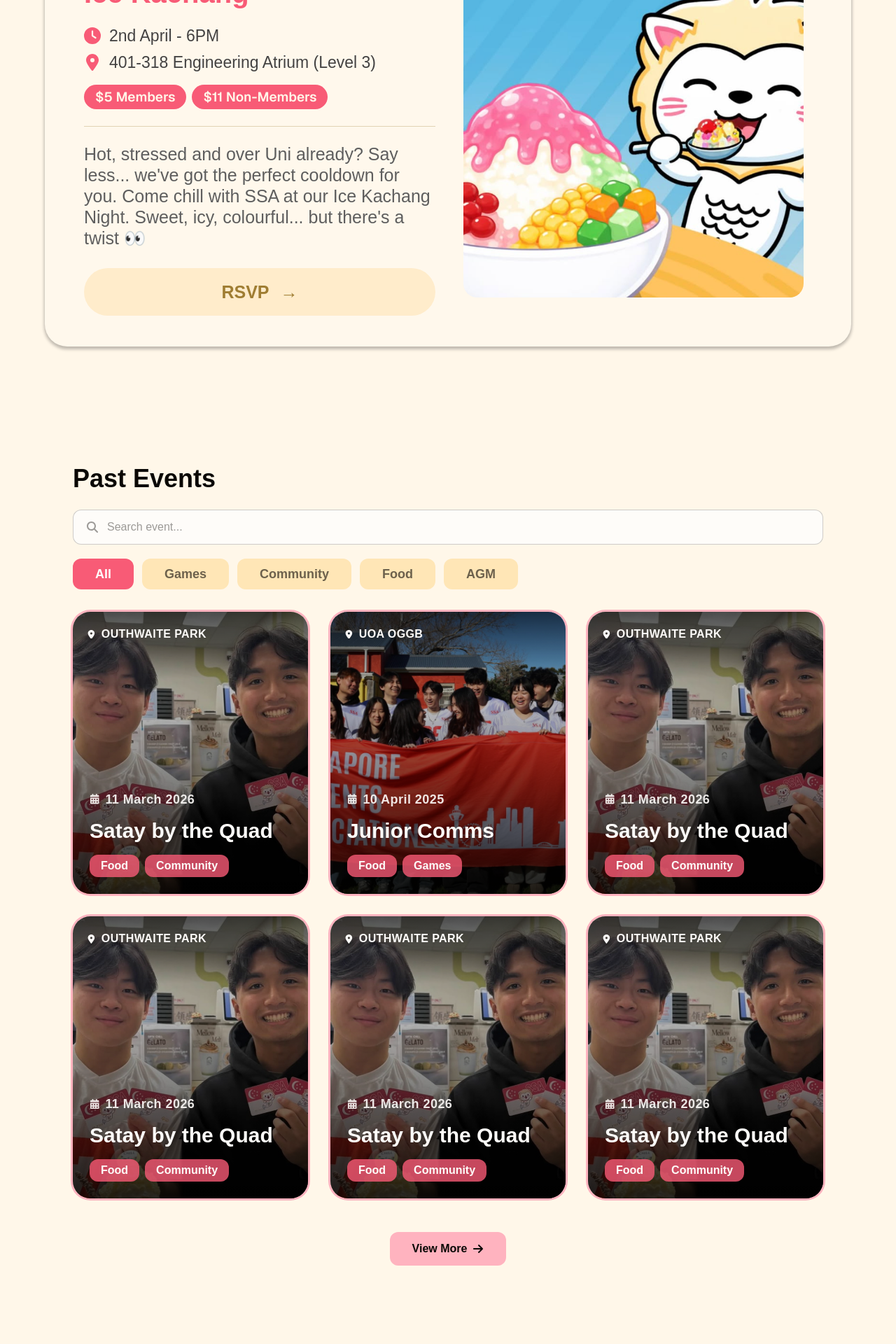
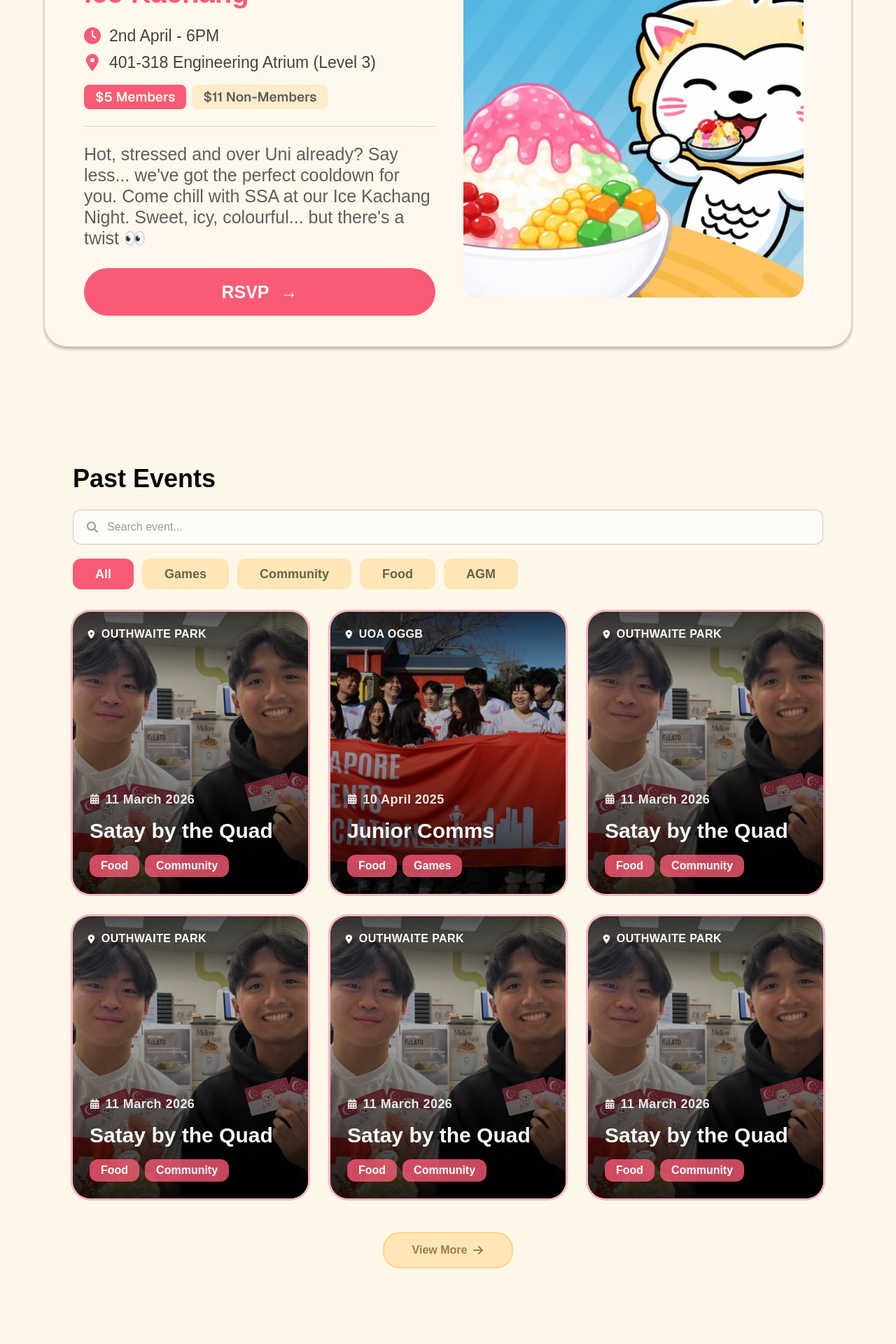
Before and after one commit to UoaWDCC/ssa, a Next.js app in the folder web/: page /events in a window 1280 px wide. Shown: the part 700-2620 px from the top of the page at 70% size. Built offline with nearby package versions, Linux system fonts and the light colour scheme; a web font is replaced by a local one.

Commit message:
fix: UI fixes to match figma

```diff
--- a/web/src/app/events/_components/PastEventsSection.tsx
+++ b/web/src/app/events/_components/PastEventsSection.tsx
@@ -78,7 +78,7 @@ export default function PastEventsSection() {
               onClick={() => handleFilterChange(filter)}
               className={`rounded-xl px-8 py-2 font-averia text-lg font-bold transition-colors focus-visible:outline-none focus-visible:ring-2 focus-visible:ring-ssa-red focus-visible:ring-offset-2 ${
                 isActive
-                  ? 'bg-ssa-red text-white'
+                  ? 'bg-ssa-red text-ssa-white'
                   : 'bg-ssa-yellow text-ssa-black/60 hover:bg-ssa-red-lighter hover:text-ssa-red'
               }`}
             >
@@ -111,7 +111,7 @@ export default function PastEventsSection() {
           <button
             type="button"
             onClick={() => setVisibleCount((count) => count + LOAD_MORE_STEP)}
-            className="inline-flex items-center gap-2 rounded-xl bg-ssa-red-lighter px-8 py-3 font-averia text-base font-bold text-ssa-black transition-colors hover:bg-ssa-red hover:text-white focus-visible:outline-none focus-visible:ring-2 focus-visible:ring-ssa-red focus-visible:ring-offset-2"
+            className="inline-flex items-center gap-2 rounded-3xl bg-ssa-yellow px-10 py-3 font-averia text-base font-bold text-ssa-category-text transition-colors border-2 border-ssa-dark-skin-yellow hover:bg-ssa-dark-skin-yellow  focus-visible:outline-none focus-visible:ring-2 focus-visible:ring-ssa-red focus-visible:ring-offset-2"
           >
             View More
             <FaArrowRight aria-hidden="true" />
--- a/web/src/app/signup/success/page.tsx
+++ b/web/src/app/signup/success/page.tsx
@@ -26,7 +26,7 @@ export default async function SignupSuccessPage({ searchParams }: Props) {
         )}
         <Link
           href="/"
-          className="inline-block rounded-lg bg-ssa-red px-6 py-3 text-sm font-semibold text-white hover:opacity-90 transition-opacity"
+          className="inline-block rounded-lg bg-ssa-red px-6 py-3 text-sm font-semibold text-ssa-white hover:opacity-90 transition-opacity"
         >
           Go to Homepage
         </Link>
--- a/web/src/components/Hero.tsx
+++ b/web/src/components/Hero.tsx
@@ -18,7 +18,7 @@ const containerStyles: Record<HeroVariant, string> = {
 }
 
 const titleStyles: Record<HeroVariant, string> = {
-  fullscreen: 'text-white text-4xl sm:text-5xl md:text-6xl lg:text-7xl',
+  fullscreen: 'text-ssa-white text-4xl sm:text-5xl md:text-6xl lg:text-7xl',
   compact: 'text-ssa-black text-2xl sm:text-3xl md:text-4xl lg:text-5xl',
 }
 
--- a/web/src/components/HighlightCard.tsx
+++ b/web/src/components/HighlightCard.tsx
@@ -59,14 +59,22 @@ export function HighlightCard({
   imageSrc,
   imageAlt,
 }: HighlightCardProps) {
+  const getBadgeClassName = (badge: string) => {
+    if (badge.toLowerCase().includes('non-member')) {
+      return 'rounded-lg bg-ssa-card-cta px-4 py-2 font-sans text-sm font-semibold leading-none text-ssa-smoke-grey lg:text-[19px] lg:leading-[19px]'
+    }
+
+    return 'rounded-lg bg-ssa-red px-4 py-2 font-sans text-sm font-semibold leading-none text-ssa-yellow-light lg:text-[19px] lg:leading-[19px]'
+  }
+
   return (
-    <article className="mx-auto grid w-full max-w-[1214px] overflow-hidden rounded-[32px] bg-ssa-card shadow-[0px_3px_4px_1px_#00000040,1px_-5px_4.3px_0px_#D5D5D54D] lg:min-h-[590px] lg:grid-cols-[minmax(0,1fr)_554px]">
+    <article className="mx-auto grid w-full max-w-303.5 overflow-hidden rounded-4xl bg-ssa-card shadow-[0px_3px_4px_1px_#00000040,1px_-5px_4.3px_0px_#D5D5D54D] lg:min-h-147.5 lg:grid-cols-[minmax(0,1fr)_554px]">
       <div className="flex min-w-0 flex-col px-6 py-8 sm:px-8 lg:py-11 lg:pl-14 lg:pr-10">
         <div className="space-y-1.5 lg:space-y-2">
           <p className="font-averia text-base font-bold uppercase leading-tight tracking-wide text-ssa-muted-gold lg:text-[21px] lg:leading-6">
             {eyebrow}
           </p>
-          <h2 className="font-averia text-4xl font-bold leading-tight text-ssa-red lg:text-[40px] lg:leading-[42px]">
+          <h2 className="font-averia text-4xl font-bold leading-tight text-ssa-red lg:text-[40px] lg:leading-10.5">
             {title}
           </h2>
         </div>
@@ -90,10 +98,7 @@ export function HighlightCard({
             {badges.length > 0 && (
               <ul className="flex flex-wrap gap-2">
                 {badges.map((badge) => (
-                  <li
-                    key={badge}
-                    className="rounded-full bg-ssa-red px-4 py-2 font-sans text-sm font-semibold leading-none text-ssa-yellow-light lg:text-[19px] lg:leading-[19px]"
-                  >
+                  <li key={badge} className={getBadgeClassName(badge)}>
                     {badge}
                   </li>
                 ))}
@@ -104,21 +109,21 @@ export function HighlightCard({
 
         <div className="my-5 h-px w-full bg-ssa-muted-gold/30 lg:my-6" />
 
-        <div className="font-averia text-xl font-light leading-snug text-ssa-smoke-grey lg:text-[25px] lg:leading-[30px]">
+        <div className="font-averia text-xl font-light leading-snug text-ssa-smoke-grey lg:text-[25px] lg:leading-7.5">
           {description}
         </div>
 
         <Link
           href={ctaHref}
-          className="mt-6 inline-flex min-h-14 w-full max-w-[553px] items-center justify-center gap-4 rounded-full bg-ssa-card-cta px-6 font-averia text-xl font-bold leading-tight text-ssa-muted-gold transition-colors hover:bg-ssa-card-cta-hover focus:outline-none focus:ring-2 focus:ring-ssa-muted-gold focus:ring-offset-2 focus:ring-offset-ssa-card lg:mt-7 lg:h-[68px] lg:text-[25px] lg:leading-[27px]"
+          className="mt-6 inline-flex min-h-14 w-full max-w-138.25 items-center justify-center gap-4 rounded-full bg-ssa-red px-6 font-averia text-xl font-bold leading-tight text-ssa-white transition-colors hover:bg-ssa-red-light focus:outline-none focus:ring-2 focus:ring-ssa-muted-gold focus:ring-offset-2 focus:ring-offset-ssa-card lg:mt-7 lg:h-17 lg:text-[25px] lg:leading-6.75"
         >
           <span>{ctaLabel}</span>
           <span aria-hidden="true">→</span>
         </Link>
       </div>
 
-      <div className="flex justify-end p-6 pt-0 sm:p-8 sm:pt-0 lg:items-start lg:py-[44px] lg:pl-8 lg:pr-[68px]">
-        <div className="relative aspect-[486/488] w-full max-w-[486px] shrink-0 overflow-hidden rounded-[20px] lg:h-[488px] lg:w-[486px] lg:aspect-auto">
+      <div className="flex justify-end p-6 pt-0 sm:p-8 sm:pt-0 lg:items-start lg:py-11 lg:pl-8 lg:pr-17">
+        <div className="relative aspect-486/488 w-full max-w-121.5 shrink-0 overflow-hidden rounded-[20px] lg:h-122 lg:w-121.5 lg:aspect-auto">
           <Image
             src={imageSrc}
             alt={imageAlt}
```
